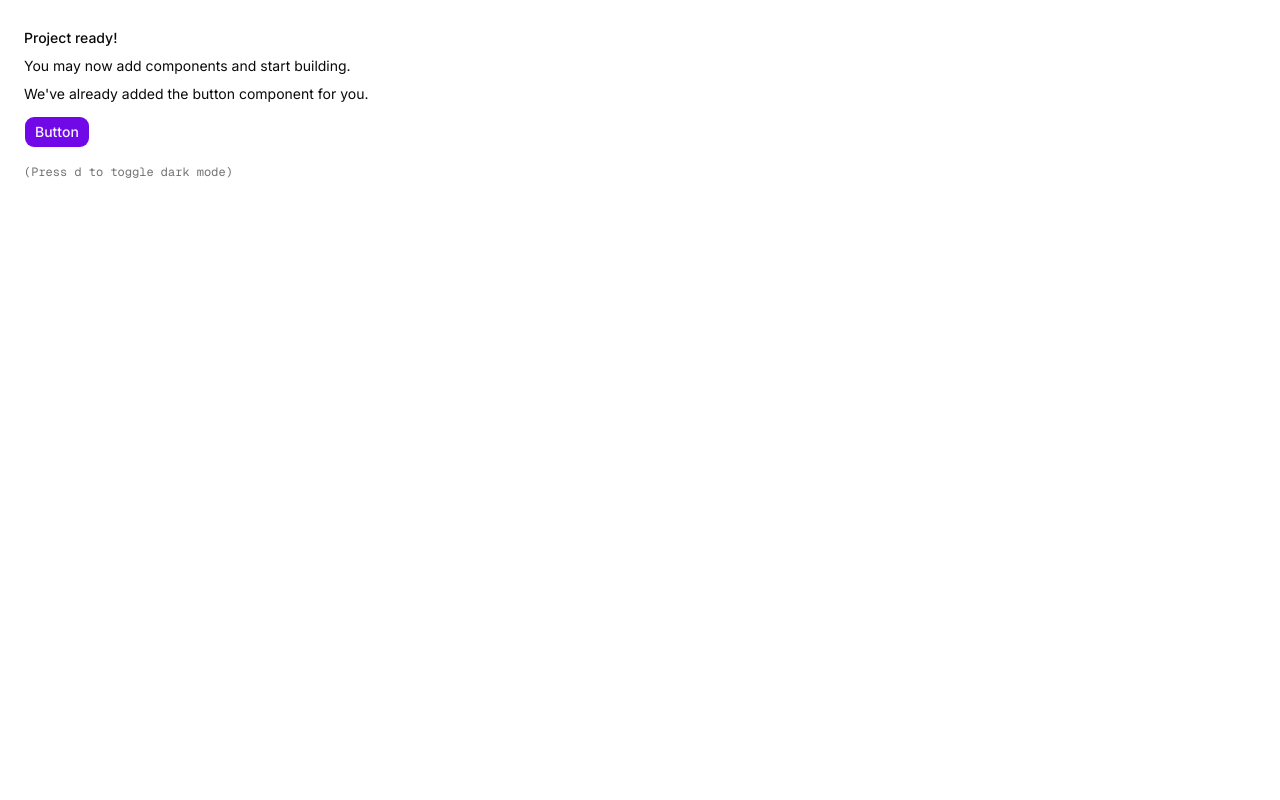
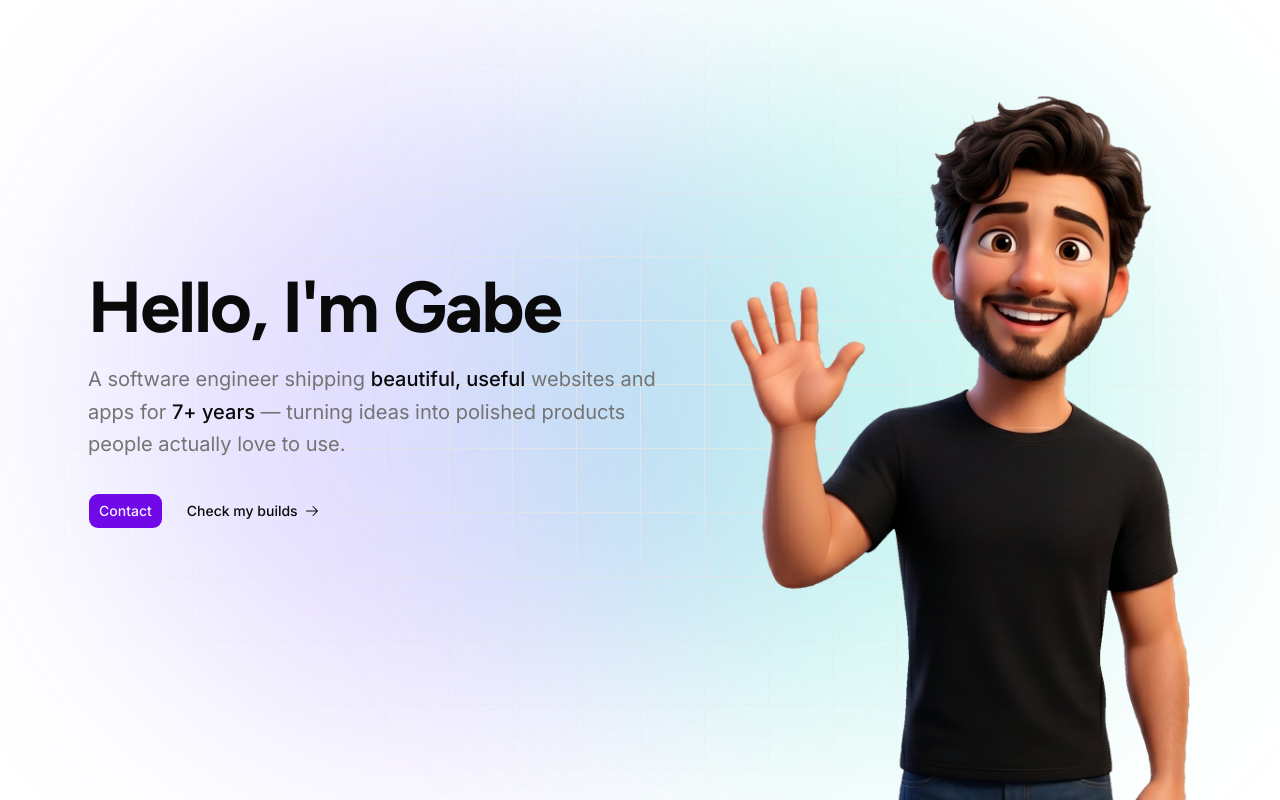
Before and after one commit to gabrielccarvalho/camps.dev, a Next.js app in the folder apps/portfolio/: page / in a window 1280 px wide. Built offline with nearby package versions, Linux system fonts and the light colour scheme.

Commit message:
feat(portfolio): add hero section to landing page
- Add Hero section with avatar, gradient glow backdrop, and grid pattern
- Add Container layout component for consistent page width
- Wire Hero into the home page

```diff
--- a/apps/portfolio/app/page.tsx
+++ b/apps/portfolio/app/page.tsx
@@ -1,19 +1,9 @@
-import { Button } from "@workspace/ui/components/button"
+import { Hero } from "@/components/sections/hero"
 
 export default function Page() {
   return (
-    <div className="flex min-h-svh p-6">
-      <div className="flex max-w-md min-w-0 flex-col gap-4 text-sm leading-loose">
-        <div>
-          <h1 className="font-medium">Project ready!</h1>
-          <p>You may now add components and start building.</p>
-          <p>We&apos;ve already added the button component for you.</p>
-          <Button className="mt-2">Button</Button>
-        </div>
-        <div className="text-muted-foreground font-mono text-xs">
-          (Press <kbd>d</kbd> to toggle dark mode)
-        </div>
-      </div>
-    </div>
+    <main>
+      <Hero />
+    </main>
   )
 }
--- /dev/null
+++ b/apps/portfolio/components/container.tsx
@@ -0,0 +1,12 @@
+import { cn } from "@workspace/ui/lib/utils"
+
+function Container({ className, ...props }: React.ComponentProps<"div">) {
+  return (
+    <div
+      className={cn("mx-auto w-full max-w-6xl px-6", className)}
+      {...props}
+    />
+  )
+}
+
+export { Container }
--- /dev/null
+++ b/apps/portfolio/components/sections/hero.tsx
@@ -0,0 +1,71 @@
+import Image from "next/image"
+import Link from "next/link"
+import { ArrowRight } from "@phosphor-icons/react/dist/ssr"
+
+import { Button } from "@workspace/ui/components/button"
+
+import { Container } from "@/components/container"
+
+function Hero() {
+  return (
+    <section className="relative h-screen w-full overflow-hidden">
+      <div aria-hidden className="pointer-events-none absolute inset-0">
+        <div className="absolute top-1/2 left-1/2 h-[42rem] w-[42rem] -translate-x-[80%] -translate-y-1/2 rounded-full bg-gradient-to-br from-indigo-500 to-violet-500 opacity-20 blur-[120px]" />
+        <div className="absolute top-1/2 left-1/2 h-[42rem] w-[42rem] -translate-x-[20%] -translate-y-1/2 rounded-full bg-teal-400 opacity-20 blur-[120px]" />
+      </div>
+
+      <div
+        aria-hidden
+        className="pointer-events-none absolute inset-0 [mask-image:radial-gradient(ellipse_at_center,black,transparent_75%)]"
+        style={{
+          backgroundImage:
+            "linear-gradient(to right, var(--border) 1px, transparent 1px), linear-gradient(to bottom, var(--border) 1px, transparent 1px)",
+          backgroundSize: "64px 64px",
+        }}
+      />
+
+      <div className="pointer-events-none absolute top-24 right-0 bottom-0 hidden w-1/2 lg:block">
+        <Image
+          src="/avatar.png"
+          alt="Gabe waving hello"
+          fill
+          priority
+          sizes="50vw"
+          className="object-contain object-bottom"
+        />
+      </div>
+
+      <Container className="relative z-10 flex h-full flex-col justify-center">
+        <div className="max-w-2xl">
+          <h1 className="font-heading text-5xl font-bold tracking-tight text-balance sm:text-6xl lg:text-7xl">
+            Hello, I&apos;m Gabe
+          </h1>
+          <p className="mt-5 max-w-xl text-lg leading-relaxed text-pretty text-muted-foreground sm:text-xl">
+            A software engineer shipping{" "}
+            <span className="font-medium text-foreground">
+              beautiful, useful
+            </span>{" "}
+            websites and apps for{" "}
+            <span className="font-medium text-foreground">7+ years</span> —
+            turning ideas into polished products people actually love to use.
+          </p>
+          <div className="mt-8 flex flex-wrap items-center gap-6">
+            <Button size="lg">Contact</Button>
+            <Link
+              href="#builds"
+              className="group inline-flex items-center gap-1.5 text-sm font-medium text-foreground transition-colors hover:text-primary"
+            >
+              Check my builds
+              <ArrowRight
+                aria-hidden
+                className="size-4 transition-transform duration-200 group-hover:translate-x-1"
+              />
+            </Link>
+          </div>
+        </div>
+      </Container>
+    </section>
+  )
+}
+
+export { Hero }
```
Also changed, not shown: apps/portfolio/public/avatar.png (added).
